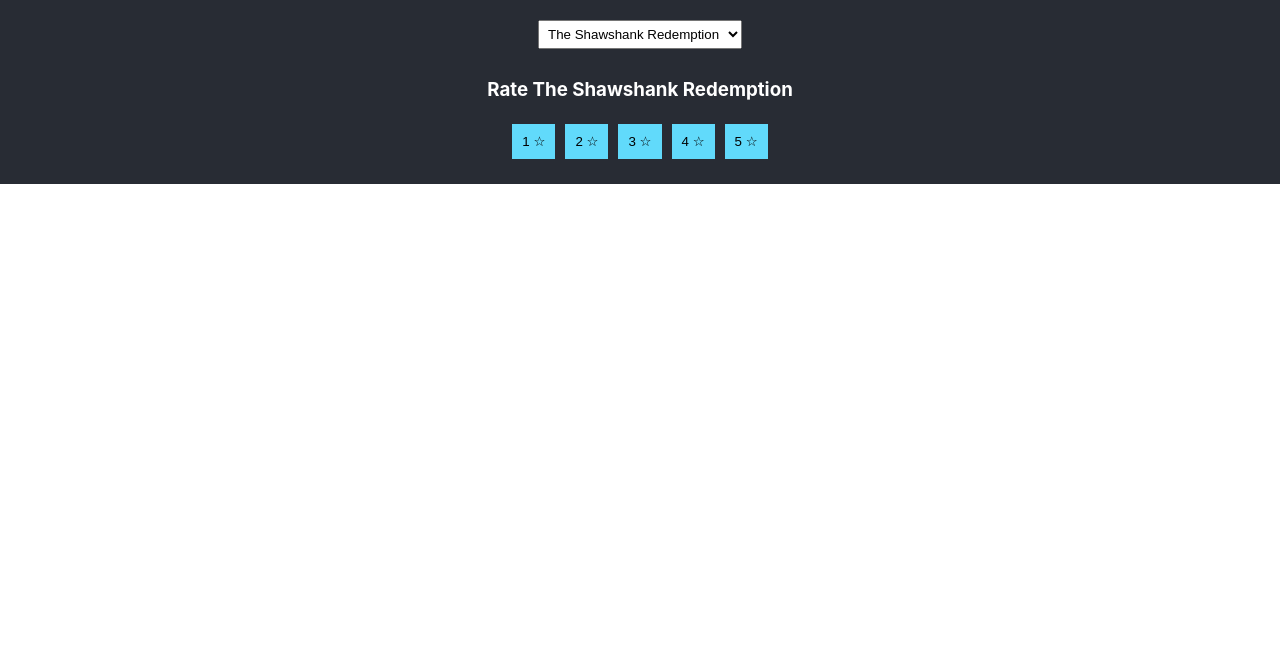
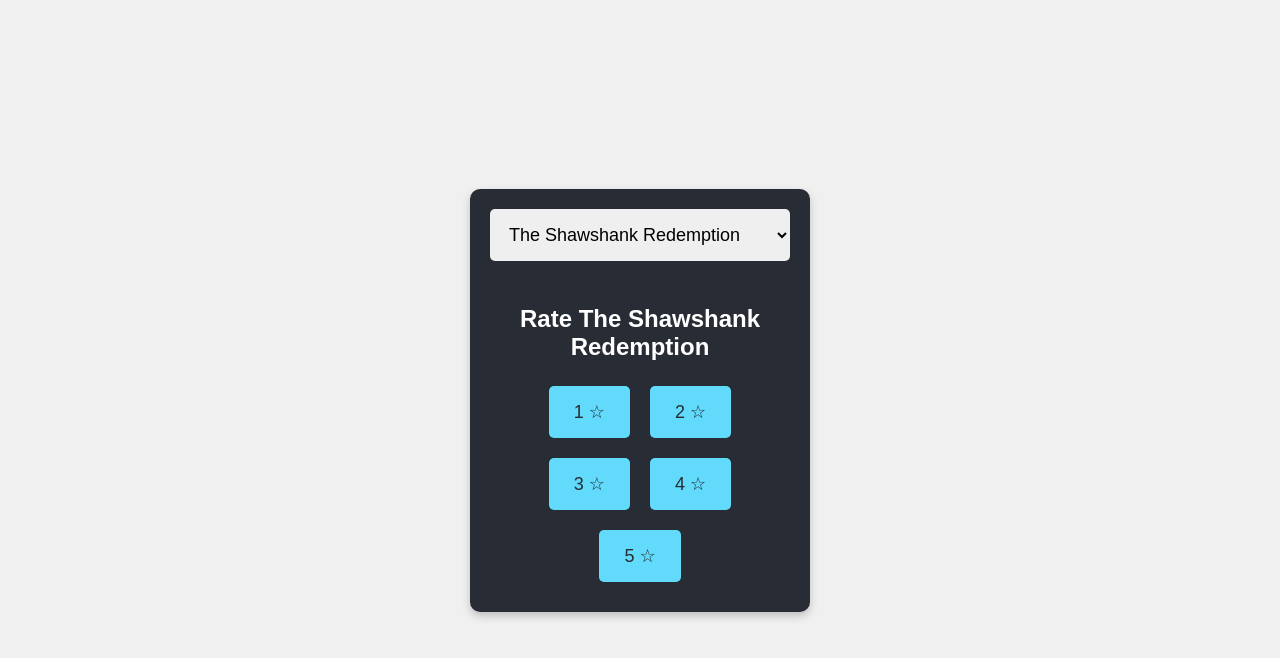
Before and after one commit to anjalikrishna-11/media-toolbar-enhancement, a React (Create React App) app: page / in a window 1280 px wide. Shown: the top 658 px of the page. Built offline with nearby package versions, Linux system fonts and the light colour scheme.

Commit message:
Update App.css

```diff
--- a/src/App.css
+++ b/src/App.css
@@ -1,7 +1,15 @@
+/* General Styles */
 .App {
   text-align: center;
+  font-family: 'Arial', sans-serif;
+  background-color: #f0f0f0;
+  min-height: 100vh;
+  display: flex;
+  justify-content: center;
+  align-items: center;
 }
 
+/* Toolbar Styles */
 .toolbar {
   display: flex;
   flex-direction: column;
@@ -9,21 +17,49 @@
   padding: 20px;
   background-color: #282c34;
   color: white;
+  border-radius: 10px;
+  box-shadow: 0 4px 8px rgba(0, 0, 0, 0.2);
+  width: 300px;
+  max-width: 90%;
 }
 
+/* Select Dropdown Styles */
 .toolbar select {
-  margin-bottom: 10px;
-  padding: 5px;
+  margin-bottom: 20px;
+  padding: 15px;
+  border: none;
+  border-radius: 5px;
+  font-size: 18px;
+  width: 100%;
+  box-sizing: border-box;
 }
 
+/* Button Styles */
 .toolbar button {
-  margin: 5px;
-  padding: 10px;
+  margin: 10px;
+  padding: 15px 25px;
   background-color: #61dafb;
   border: none;
+  border-radius: 5px;
   cursor: pointer;
+  font-size: 18px;
+  transition: background-color 0.3s ease;
+  color: #282c34;
 }
 
 .toolbar button:hover {
   background-color: #21a1f1;
 }
+
+/* Heading Styles */
+.toolbar h3 {
+  margin-bottom: 15px;
+  font-size: 24px;
+}
+
+/* Confirmation Message Styles */
+.toolbar p {
+  margin-top: 20px;
+  font-size: 18px;
+  color: #21a1f1;
+}
```
